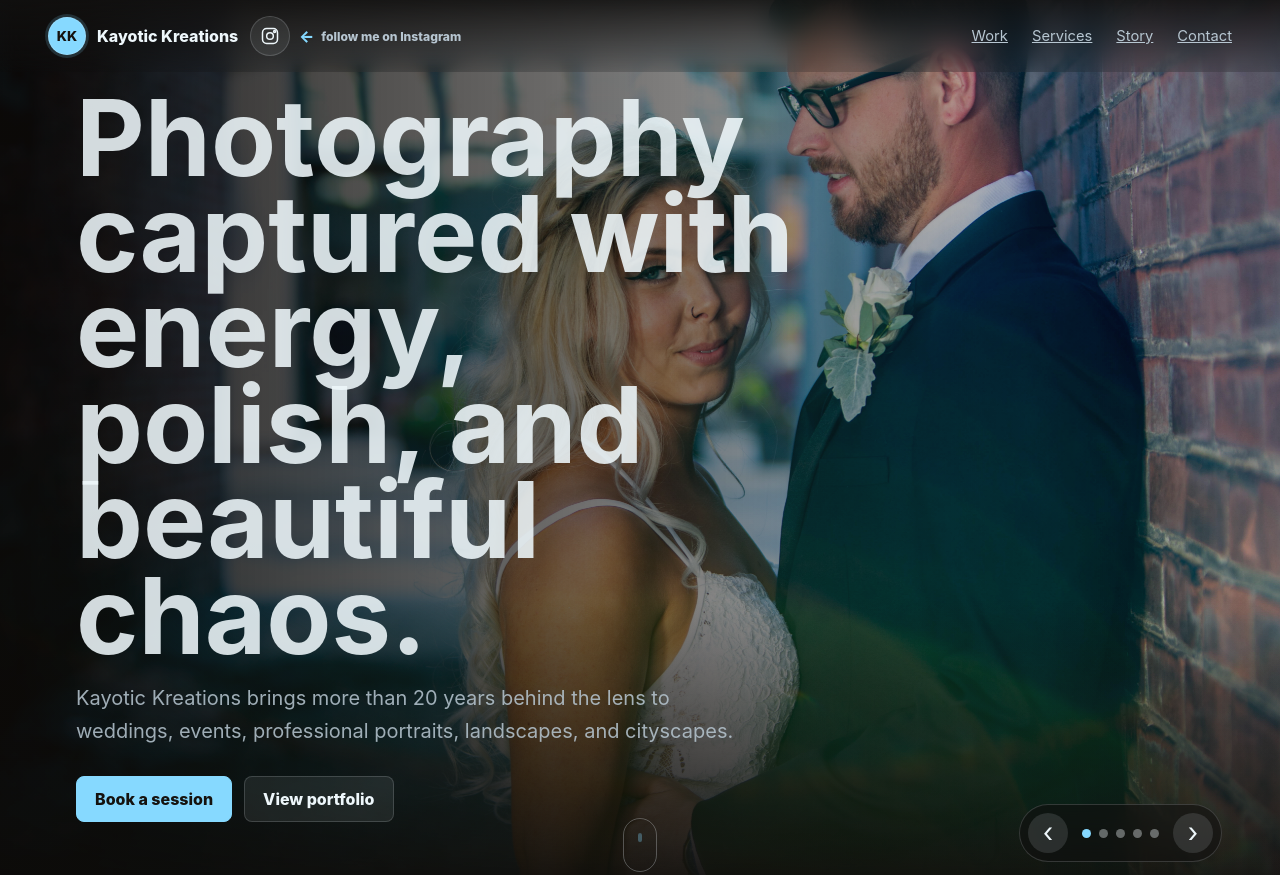
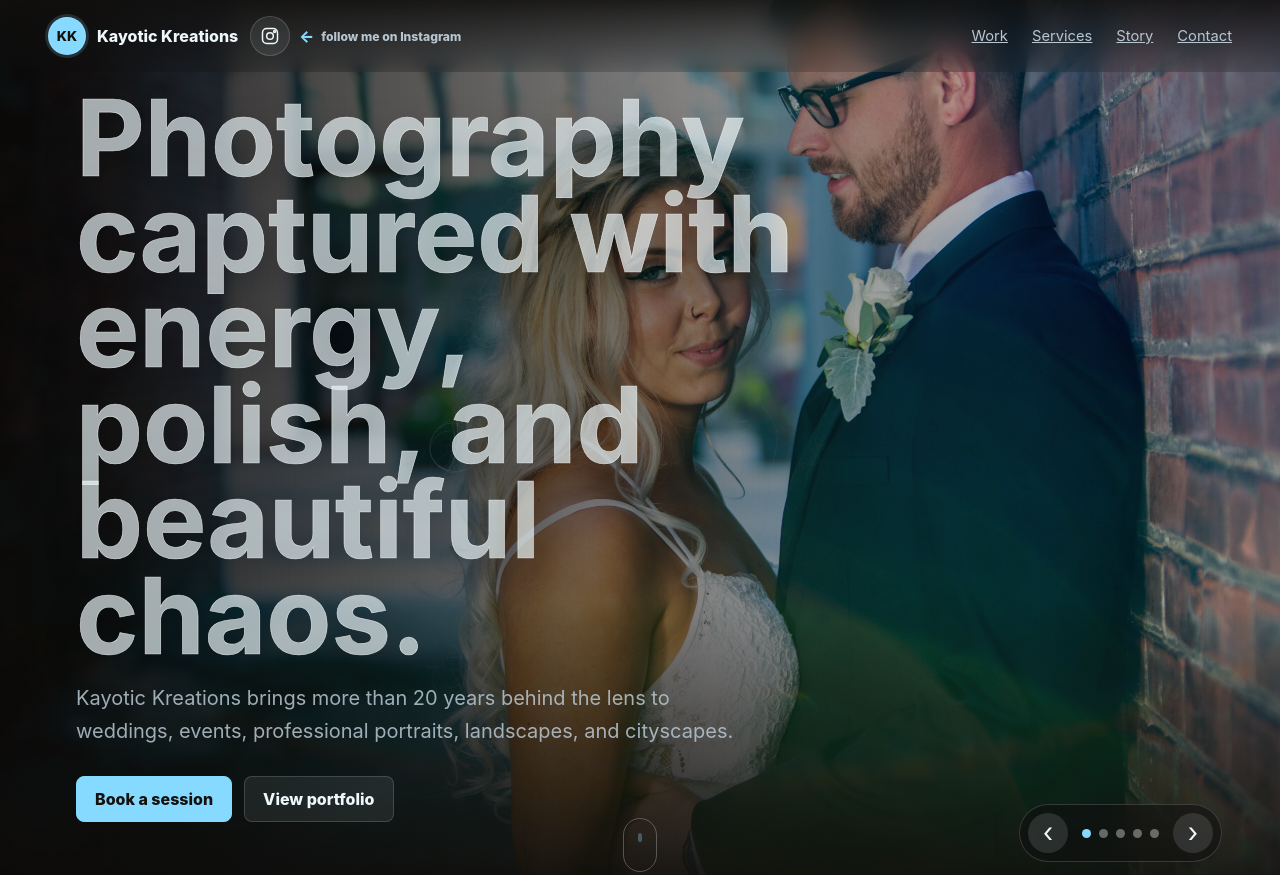
Before and after one commit to jarvisxaviermini-ai/Kayotic-Kreations, a website: page index.html in a window 1280 px wide. Shown: the top 875 px of the page. Drawn offline with Linux system fonts and the light colour scheme; no server answers.

Commit message:
Add hero title letter stroke

```diff
--- a/styles.css
+++ b/styles.css
@@ -282,7 +282,9 @@ h1 {
 }
 
 #hero-title {
-  color: rgba(238, 247, 251, 0.88);
+  color: rgba(238, 247, 251, 0.68);
+  -webkit-text-stroke: 0.5pt rgba(255, 255, 255, 0.72);
+  text-shadow: 0 14px 36px rgba(0, 0, 0, 0.28);
   font-size: clamp(3.15rem, 8.3vw, 7.9rem);
   min-height: 1.8em;
 }
```
